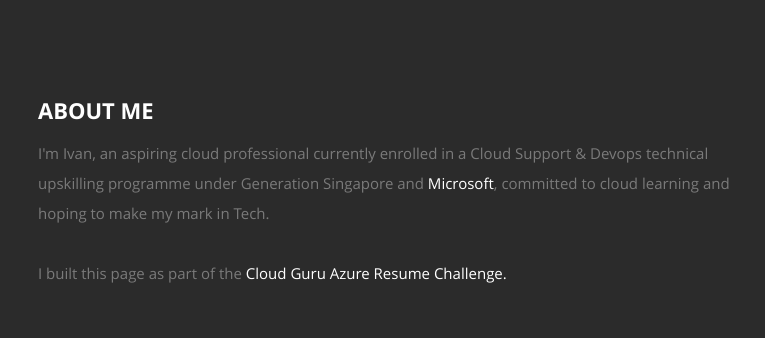
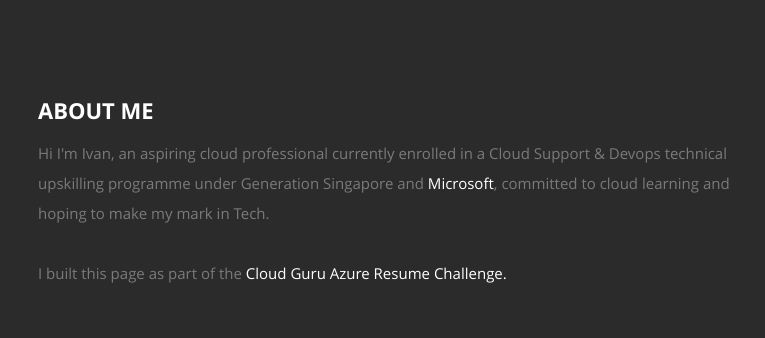
Before and after one commit to aivancloud/Azure-resume, a plain HTML site: page frontend/index.html in a window 1280 px wide. Shown: the part 800-1138 px from the top of the page, 367-1132 px from the left. Drawn offline with nearby package versions, Linux system fonts and the light colour scheme; no server answers.

Commit message:
Testing github actions with updates to HTML

```diff
--- a/frontend/index.html
+++ b/frontend/index.html
@@ -89,7 +89,7 @@
 
             <h2>ABOUT ME</h2>
 
-            <p> I'm Ivan, <span>an aspiring cloud professional currently enrolled in a Cloud Support & Devops technical upskilling programme under Generation Singapore and <a href="https://local.microsoft.com/blog/generation-singapore-prepares-workers-for-the-switch-to-technology-careers/">Microsoft</a></span>,
+            <p>Hi I'm Ivan, <span>an aspiring cloud professional currently enrolled in a Cloud Support & Devops technical upskilling programme under Generation Singapore and <a href="https://local.microsoft.com/blog/generation-singapore-prepares-workers-for-the-switch-to-technology-careers/">Microsoft</a></span>,
                </a></span> committed to cloud learning and hoping to make my mark in Tech.
 
          </br>
```
Also changed, not shown: 1 other file.
